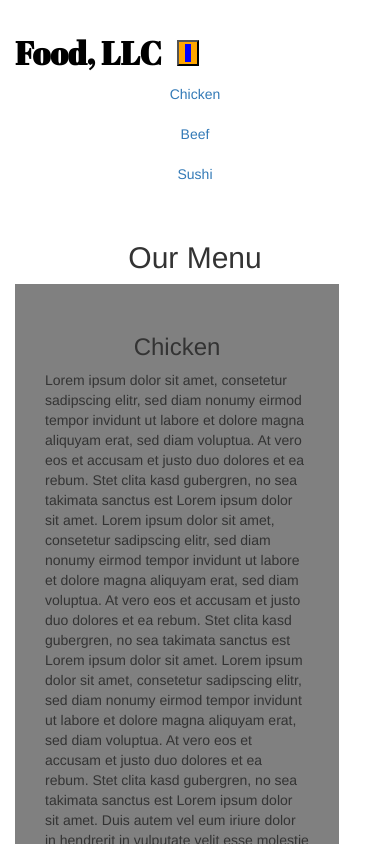
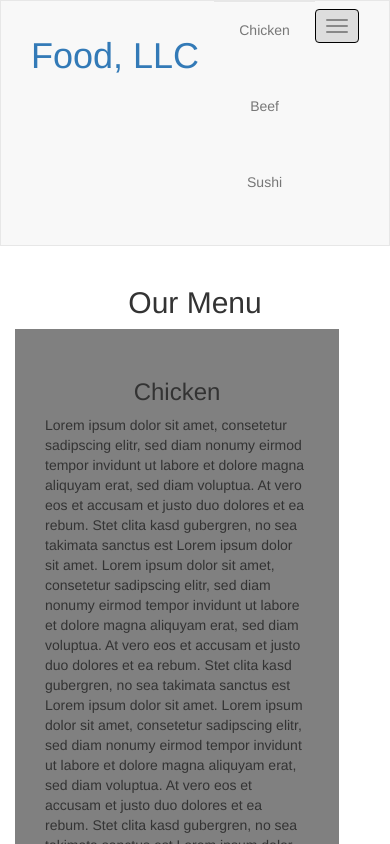
Before and after one commit to HaochenYang1996/module3, a plain HTML site: page index.html in a window 390 px wide. Both pictures are taken after a click on the button "Toggle navigation". Shown: the top 844 px of the page. Drawn offline with Linux system fonts and the light colour scheme.

Commit message:
3rd commit

```diff
--- a/css/styles.css
+++ b/css/styles.css
@@ -6,9 +6,7 @@ body {
 
 
 #nav {
-    background-color: white;
-    border-radius: 0;
-    border: 0;
+    background-color: green;
 }
 
 #nav button {
@@ -23,13 +21,14 @@ body {
     background-color: orange;
 }
 
-.navbrand, .navbarnav li a {
+.navbrand, .navbar li a {
     line-height: 76px;
     height: 76px;
 }
 
 
-.navbar-brand h1 {
+
+.navbarbrand h1 {
     color: black;
     font-family: 'Abril Fatface', cursive;
     font-weight: bolder;
@@ -37,7 +36,7 @@ body {
 }
 
 
-.navbar-brand a:hover {
+.navbarbrand a:hover {
     text-decoration: none;
     text-shadow: 1px 1px 1px #fe9797;
 }
@@ -56,13 +55,14 @@ body {
 
 
 #navlist a:hover {
-    color: blue;
-    background-color: blue;
+    color: red;
+    background-color: black;
 }
 
 
 .navbarheader button.navbar-toggle, .navbar-header .icon-bar {
-    border: 1px solid blue;
+    border: 1px solid black;
+    color: black;
 }
 
 
--- a/index.html
+++ b/index.html
@@ -13,30 +13,31 @@
 
 <body>
     <header>
-        <nav id="nav" class="navbar navdefault">
+        <nav id="header-nav" class="navbar navbar-default">
             <div class="container-fluid">
-                <div class="navbar-header">
+                <div class="navbarheader">
                     <div class="navbar-brand">
                         <a href="index.html"><h1>Food, LLC</h1></a>
                     </div>
 
-                    <button type="button" class="navtoggle collapsed visible-xs" data-toggle="collapse" data-target="#collapsable-nav" aria-expanded="false">
+                    <button type="button" class="navbar-toggle navbar-right collapsed visible-xs" data-toggle="collapse" data-target="#collapsable-nav" aria-expanded="false" src="nav.png">
                         <span class="sr-only">Toggle navigation</span>
                         <span class="icon-bar"></span>
                         <span class="icon-bar"></span>
                         <span class="icon-bar"></span>
                     </button>
                 </div>
-                <div id="collapsable-nav" class="collapse navcollapse">
+
+                <div id="collapsable-nav" class="collapse navbar-collapse but">
                     <ul id="nav-list" class="nav navbar-nav navbar-right visible-xs text-center">
                         <li>
-                            <a href="#chicken"><br class="hidden-xs"> Chicken</a>
+                            <a href="#chicken-tile"><br class="hidden-xs"> Chicken</a>
                         </li>
                         <li>
-                            <a href="#beef"><br class="hidden-xs"> Beef</a>
+                            <a href="#beef-tile"><br class="hidden-xs"> Beef</a>
                         </li>
                         <li>
-                            <a href="#sushi"><br class="hidden-xs"> Sushi</a>
+                            <a href="#sushi-tile"><br class="hidden-xs"> Sushi</a>
                         </li>
                     </ul>
                 </div>
```
Also changed, not shown: nav.png (added), 1 other file.
